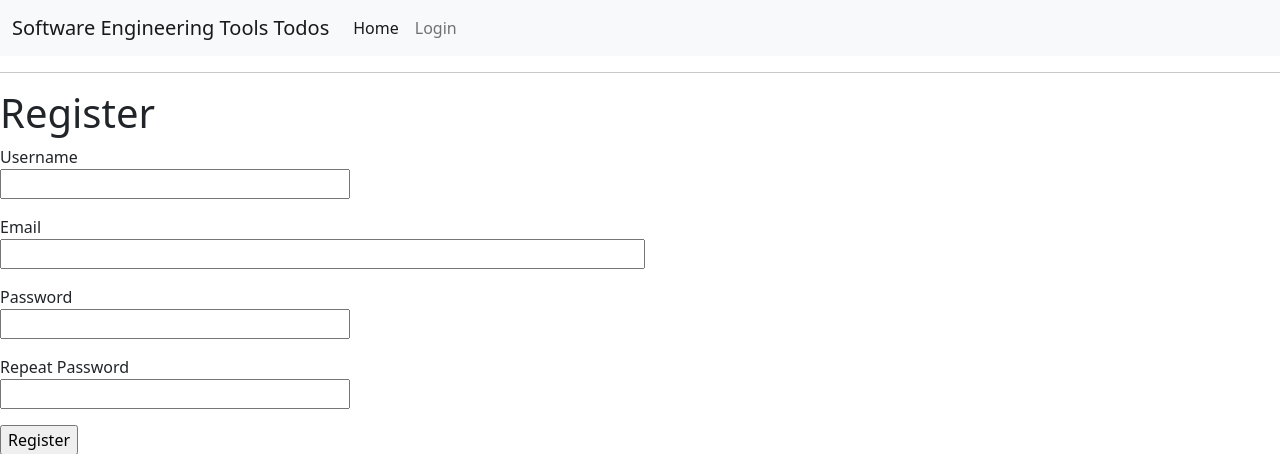
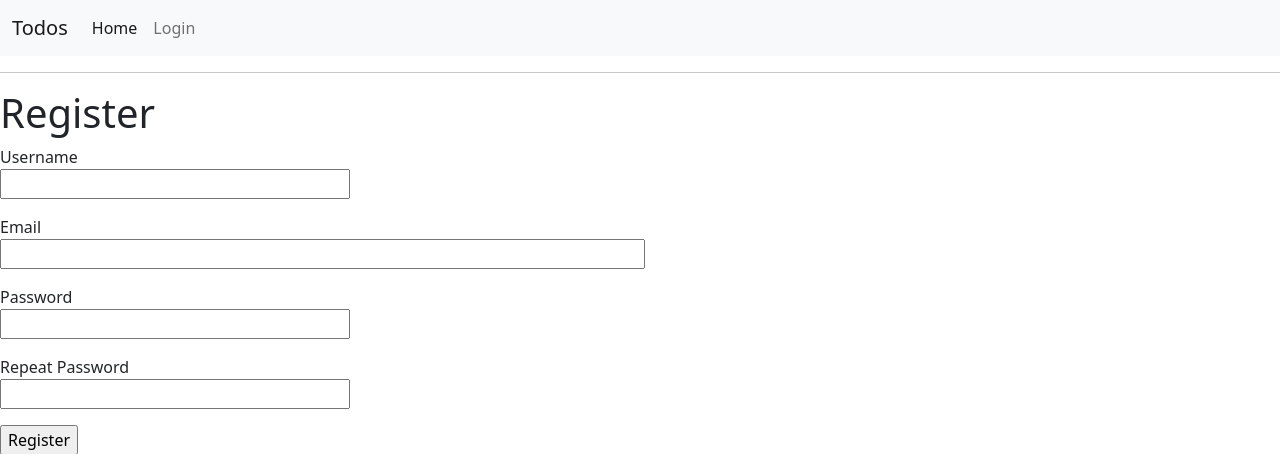
Before and after one commit to innomadic/todo_web, a Flask app: page /register in a window 1280 px wide. Shown: the top 454 px of the page. Run offline with Flask 2, Linux system fonts and the light colour scheme; some libraries are stand-ins or nearby versions.

Commit message:
fixed title

```diff
--- a/app/templates/base.html
+++ b/app/templates/base.html
@@ -16,7 +16,7 @@
 
 
 
-          <a class="navbar-brand" href="{{ url_for('index') }}">Software Engineering Tools Todos</a>
+          <a class="navbar-brand" href="{{ url_for('index') }}">Todos</a>
           <button class="navbar-toggler" type="button" data-bs-toggle="collapse" data-bs-target="#navbarNav" aria-controls="navbarNav" aria-expanded="false" aria-label="Toggle navigation">
             <span class="navbar-toggler-icon"></span>
           </button>
```
